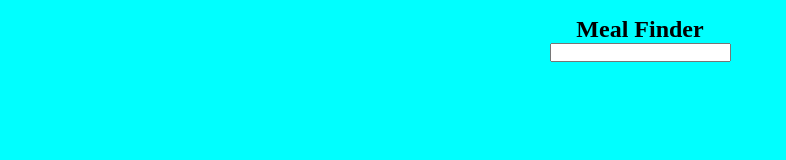
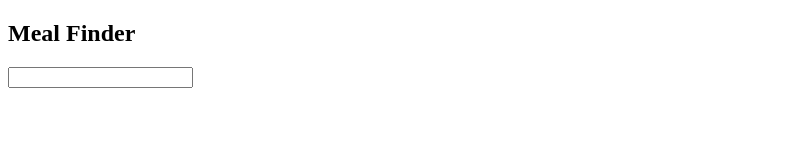
Before and after one commit to ARRIOLALEO/mealfinder, a plain HTML site: page index.html in a window 1280 px wide. Shown: the whole page, without its empty margins (0-786 px from the left). Drawn offline with Linux system fonts and the light colour scheme.

Commit message:
Revert "amazing css for my website"

```diff
--- a/index.html
+++ b/index.html
@@ -4,7 +4,6 @@
     <meta charset="UTF-8">
     <meta name="viewport" content="width=device-width, initial-scale=1.0">
     <title>Document</title>
-    <link rel="stylesheet" href="./main.css">
 </head>
 <body>
     <section>
--- a/main.css
+++ /dev/null
@@ -1,12 +0,0 @@
-*{
-    padding: 0;
-    margin: 0;
-}
-section{
-    padding: 1rem;
-    background-color: aqua;
-    display: flex;
-    height: 100vh;
-    flex-direction: column;
-    align-items: center;
-}
```
